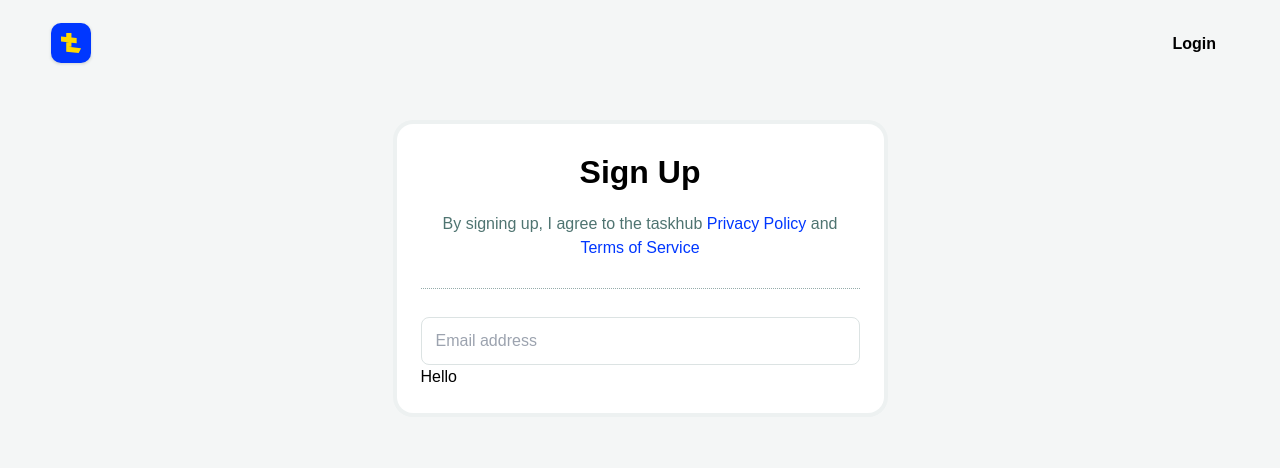
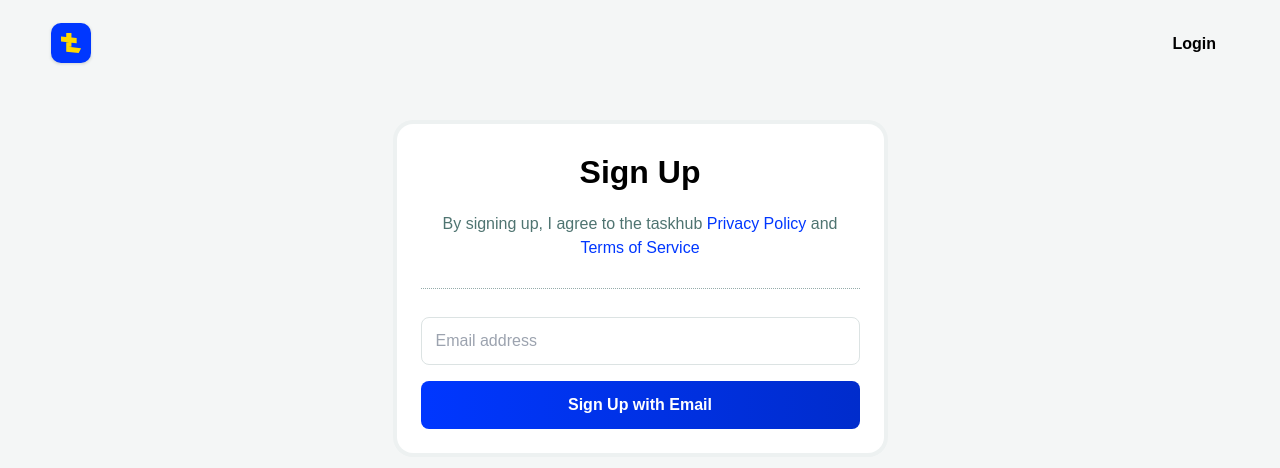
Before and after one commit to keshavkatwe/taskhub, a Next.js app: page /login in a window 1280 px wide. Shown: the top 468 px of the page. Built offline with nearby package versions, Linux system fonts and the light colour scheme.

Commit message:
Added buttn

```diff
--- a/src/app/(auth)/login/page.tsx
+++ b/src/app/(auth)/login/page.tsx
@@ -1,4 +1,4 @@
-import { Input, OnboardingContainer } from "@/components";
+import { Button, Input, OnboardingContainer } from "@/components";
 
 const LoginPage = () => {
   return (
@@ -12,9 +12,9 @@ const LoginPage = () => {
           </p>
         </div>
         <hr className={"border-line-dotted2 border-dotted"} />
-        <div>
+        <div className={"flex flex-col gap-4"}>
           <Input placeholder={"Email address"} />
-          <h1>Hello</h1>
+          <Button>Sign Up with Email</Button>
         </div>
       </div>
     </OnboardingContainer>
--- a/src/app/globals.css
+++ b/src/app/globals.css
@@ -25,6 +25,7 @@
   --gray-800: #202E2D;
   --gray-900: #101717;
   --blue-500: #0037FF;
+  --blue-600: #002CCC;
 }
 
 @media (prefers-color-scheme: dark) {
--- /dev/null
+++ b/src/components/Button/Button.tsx
@@ -0,0 +1,18 @@
+import { ButtonHTMLAttributes, PropsWithChildren } from "react";
+
+const Button = ({
+  children,
+  ...otherProps
+}: PropsWithChildren<ButtonHTMLAttributes<HTMLButtonElement>>) => {
+  return (
+    <button
+      {...otherProps}
+      className={
+        "bg-gradient-to-r from-blue-500 to-blue-600 h-12 rounded-br-8 text-text-white text-body-large font-semibold"
+      }
+    >
+      {children}
+    </button>
+  );
+};
+export default Button;
--- /dev/null
+++ b/src/components/Button/index.ts
@@ -0,0 +1 @@
+export { default as Button } from "./Button";
--- a/src/components/index.ts
+++ b/src/components/index.ts
@@ -1,2 +1,3 @@
 export * from "./OnboardingContainer";
 export * from "./Input";
+export * from "./Button";
--- a/tailwind.config.ts
+++ b/tailwind.config.ts
@@ -49,6 +49,7 @@ const config: Config = {
       "gray-800": "var(--gray-800)",
       "gray-900": "var(--gray-900)",
       "blue-500": "var(--blue-500)",
+      "blue-600": "var(--blue-600)",
     },
     borderRadius: {
       "br-20": "20px",
```
